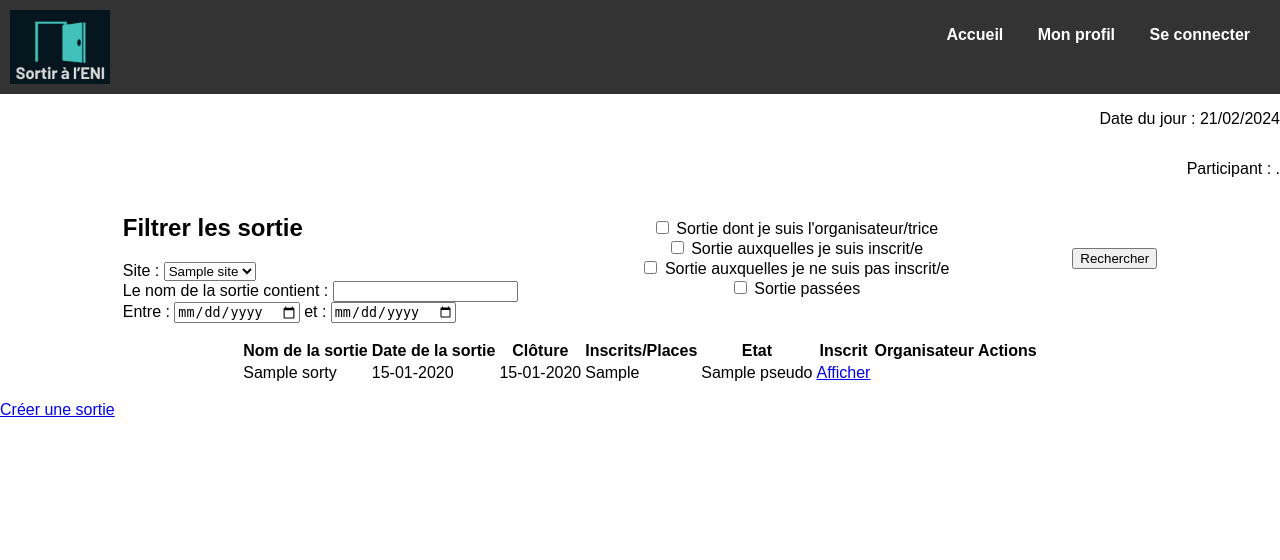
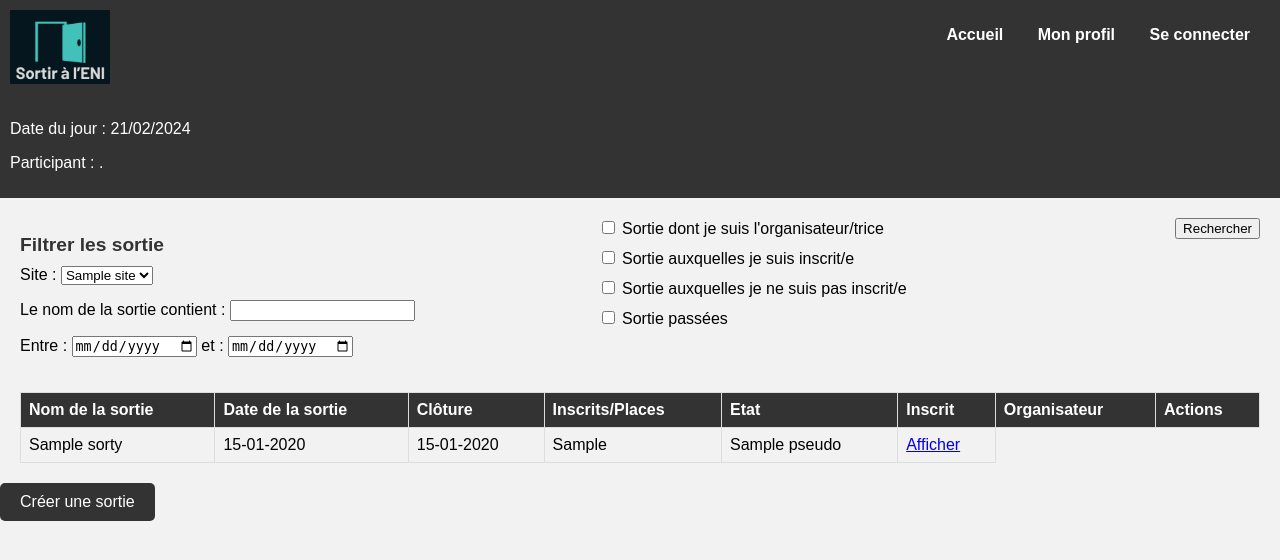
Before and after one commit to Bcharier/eni-bar, a Symfony app: template templates/sortie/index.html.twig in a window 1280 px wide. Shown: the top 560 px of the page. Run offline with Twig, Linux system fonts and the light colour scheme; the template is opened without the code that fills it: most values are stand-ins (such as "Sample title", 1, 10 or a date in 2020); some libraries are stand-ins or nearby versions.

Commit message:
sortie.css

```diff
--- a/public/styles/sortie.css
+++ b/public/styles/sortie.css
@@ -1,4 +1,4 @@
-.user-container {
+/* .user-container {
     display: flex;
     flex-direction: column;
     align-items: flex-end;
@@ -22,4 +22,92 @@ form {
     margin: 1rem auto;
     display: flex;
     justify-content: center;
+} */
+
+body {
+    font-family: Arial, sans-serif;
+    background-color: #f2f2f2;
 }
+
+.user-container {
+    background-color: #333;
+    color: white;
+    padding: 10px;
+}
+
+form {
+    display: flex;
+    justify-content: space-between;
+    margin: 20px;
+}
+
+.first-column,
+.second-column {
+    width: 48%;
+}
+
+.subtitle {
+    color: #333;
+    font-size: 1.2em;
+    margin-bottom: 10px;
+}
+
+.site-option-container,
+.name-option-container,
+.date-option-container {
+    margin-bottom: 15px;
+}
+
+.checkbox-container {
+    display: flex;
+    flex-direction: column;
+}
+
+.checkbox-container .input-container {
+    margin-bottom: 10px;
+}
+
+.sortie-container {
+    margin: 20px;
+}
+
+table {
+    width: 100%;
+    border-collapse: collapse;
+    margin-top: 10px;
+}
+
+th, td {
+    border: 1px solid #ddd;
+    padding: 8px;
+    text-align: left;
+}
+
+th {
+    background-color: #333;
+    color: white;
+}
+
+.sortie-container a.button {
+    display: block;
+    width: 150px;
+    padding: 10px;
+    background-color: #333;
+    color: white;
+    text-align: center;
+    text-decoration: none;
+    margin: 20px;
+}
+
+.sortie-container a.button:hover {
+    background-color: #555;
+}
+
+.button {
+    display: inline-block;
+    padding: 10px 20px;
+    text-decoration: none;
+    background-color: #333;
+    color: #fff;
+    border-radius: 5px;
+}
```
